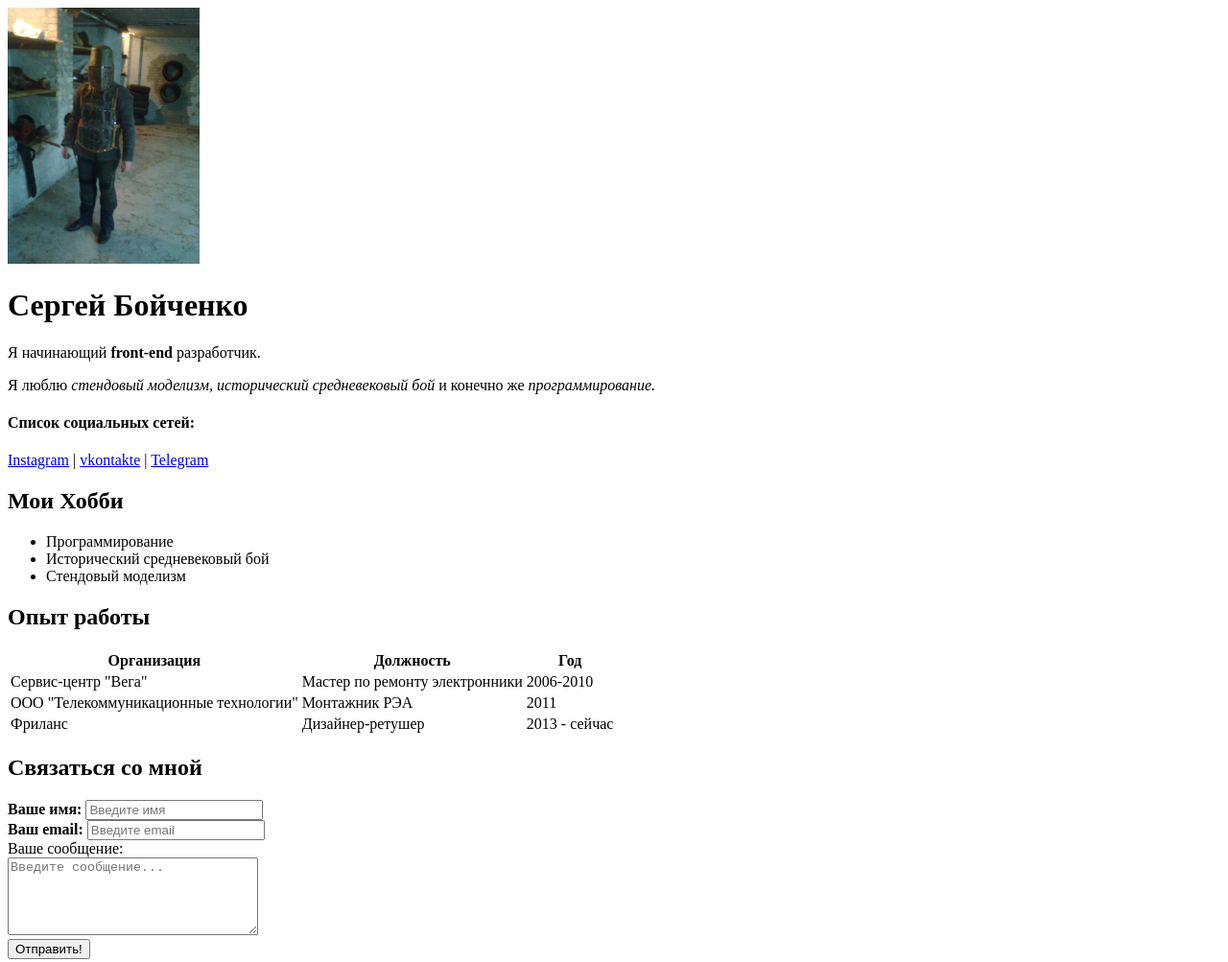
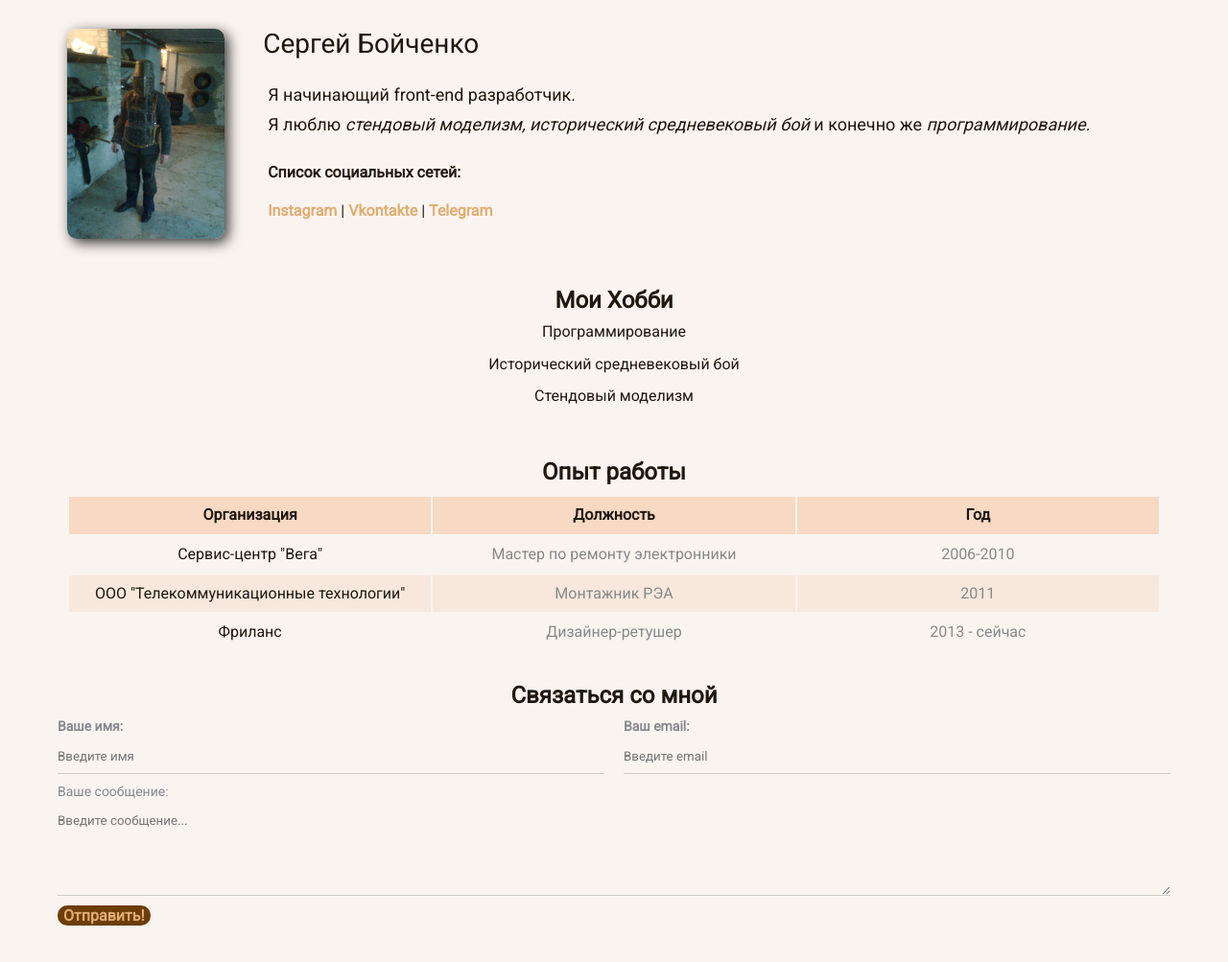
Before and after one commit to SergeyBojchenko/resume, a plain HTML site: page index.html in a window 1280 px wide. Shown: the whole page at 96% size. Drawn offline with Linux system fonts and the light colour scheme.

Commit message:
Add markup and styles

```diff
--- a/index.html
+++ b/index.html
@@ -10,44 +10,67 @@
     />
     <meta name="description" content="Это сайт-резюме Сергея Бойченко" />
     <title>Sergey Bojchenko resume</title>
+    <link rel="stylesheet" href="style.css" />
   </head>
 
   <body>
+    <div class="container">
+      <header class="card header">
+        <div class="header-img-container">
           <img
             src="./images/Зображення0165.jpg"
             alt="Сергей Бойченко фото"
             width="200px"
+            class="my-foto"
           />
+        </div>
 
-    <h1>Сергей Бойченко</h1>
+        <div class="about-me">
+          <h1 class="about-me-heading">Сергей Бойченко</h1>
 
-    <p>Я начинающий <strong> front-end </strong> разработчик.</p>
-    <p>
-      Я люблю <em>стендовый моделизм, исторический средневековый бой</em> и
+          <p class="about-me-text">Я начинающий front-end разработчик.</p>
+          <p class="about-me-text">
+            Я люблю
+            <em>стендовый моделизм, исторический средневековый бой</em> и
             конечно же <em>программирование.</em>
           </p>
 
-    <h4>Список социальных сетей:</h4>
 
-    <a href="https://www.instagram.com/sergey_bojchenko/" target="_blank"
+        <div class="social-networks-container">
+          <h4 class="social-networks-heading">Список социальных сетей:</h4>
+
+          <a
+            href="#"
+            target="_blank"
+            class="link"
             >Instagram</a
           >
           |
-    <a href="https://vk.com/a287585672" target="_blank">vkontakte</a>
+          <a href="#" target="_blank" class="link"
+            >Vkontakte</a
+          >
           |
-    <a href="https://t.me/Kalinkur" target="_blank">Telegram</a>
+          <a href="#" target="_blank" class="link"
+            >Telegram</a
+          >
+        </div>
+        </div>
+      </header>
 
+      <div class="card my-hobby">
         <h2>Мои Хобби</h2>
 
-    <ul>
+        <ul class="list">
           <li>Программирование</li>
           <li>Исторический средневековый бой</li>
           <li>Стендовый моделизм</li>
         </ul>
+      </div>
 
+      <div class="card work-experience">
         <h2>Опыт работы</h2>
 
-    <table>
+        <table class="table">
           <thead>
             <tr>
               <th>Организация</th>
@@ -74,23 +97,29 @@
             </tr>
           </tbody>
         </table>
+      </div>
 
+
+
+        <div class="form">
+        <form action="">
           <h2>Связаться со мной</h2>
 
-    <form action="">
-      <div>
+          <div class="form-row">
+          <div class="form-group">
             <label for="name"><strong>Ваше имя:</strong></label>
             <input type="text" id="name" placeholder="Введите имя" />
           </div>
 
-      <div>
+          <div class="form-group">
             <label for="email"><strong>Ваш email:</strong></label>
             <input type="email" id="email" placeholder="Введите email" />
           </div>
+          </div>
 
-      <div>
+          <div class="form-group">
             <label for="message">Ваше сообщение:</label>
-        <br />
+
             <textarea
               id="message"
               cols="30"
@@ -98,8 +127,11 @@
               placeholder="Введите сообщение..."
             ></textarea>
             </div>
+          </div>
 
-      <input type="submit" name="" id="" value="Отправить!" />
+          <input type="submit" name="" id="" value="Отправить!" class="btn" />
         </form>
+
+    </div>
   </body>
 </html>
--- /dev/null
+++ b/style.css
@@ -0,0 +1,272 @@
+@import url('https://fonts.googleapis.com/css2?family=Roboto&display=swap');
+
+html {
+    box-sizing: border-box;
+}
+
+*,
+*::before,
+*::after {
+    box-sizing: inherit;
+}
+
+body {
+    background: #faf4f0;
+    color: #1e180f;
+    font-family: roboto, sans-serif;
+    font-weight: 400;
+    font-size: 16px;
+    line-height: 1.17;
+}
+
+img {
+    display: block;
+    width: 100%;
+    height: auto;
+}
+
+h1,
+h2,
+h3,
+p {
+    margin: 0px;
+}
+
+ul {
+    list-style: none;
+    padding-inline-start: 0px;
+    margin-top: 0;
+    margin-bottom: 0;
+}
+
+li {
+    padding: 0;
+    margin: 0;
+}
+
+a {
+    text-decoration: none;
+}
+
+
+
+.container {
+    max-width: 1200px;
+    padding-right: 20px;
+    padding-left: 20px;
+    margin: 20px auto;
+}
+
+.card {
+    padding: 10px;
+    margin-bottom: 20px;
+}
+
+.header {
+    display: flex;
+    padding-bottom: 20px;
+}
+
+
+
+.header-img-container {
+    width: 200px;
+}
+
+/* .images-avatar {
+    width: 200px;
+} */
+
+.my-foto {
+    border-radius: 10px;
+    box-shadow: 4px 4px 14px rgba(0, 0, 0, 0.8);
+}
+
+.about-me {
+    text-align: left;
+    width: 100%;
+    margin-left: 40px;
+}
+
+.about-me-heading {
+    width: 100%;
+    padding-bottom: 20px;
+    font-family: roboto, sans-serif;
+    font-size: 28px;
+    font-weight: 400;
+}
+
+.about-me-text {
+    width: 100%;
+    padding: 5px;
+    font-family: roboto, sans-serif;
+    font-size: 18px;
+    font-weight: 400;
+    color: 86898f;
+}
+
+.social-networks-container {
+   padding: 5px;
+}
+
+.link, .btn {
+    margin: 5px 0px;
+    color:#e0ad72;
+    font-family: inherit;
+    font-size: inherit;
+    font-weight: 700;
+    border: none;
+    transition: color 0.5s, transform 0.5s;
+}
+
+.link:active,
+.btn:active {
+    color: #6d3d07;
+}
+
+.link:visited,
+.btn:visited {
+    color: #ddc2a2;
+}
+
+.link:hover,
+.btn:hover {
+    color: #eb8a1c;
+    transform: scale(1.1, 1.1);
+}
+
+ .btn {
+    font-weight: 700;
+    border-radius: 10px;
+    background-color: #6d3d07;
+}
+
+.my-hobby {
+    /* background: rgb(245, 165, 191); */
+}
+
+.work-experience {
+/* background: lightseagreen; */
+}
+
+h2 {
+    text-align: center;
+    margin-bottom: 10px;
+}
+
+.list {
+    text-align: center;
+}
+
+.list li {
+    margin-bottom: 15px;
+}
+
+.table {
+    width: 100%;
+    text-align: center;
+}
+
+.table thead {
+    background: #f8d9c3;
+}
+
+.table thead tr th {
+    width: 33%;
+    padding: 10px;
+}
+
+.table tbody td {
+    padding: 10px;
+}
+
+.table tbody td:nth-child(2), .table tbody td:nth-child(3) {
+    color: rgb(136, 138, 138);
+}
+
+.table tbody tr:nth-child(even) {
+    background: #f8e7dc;
+}
+
+.form h2 {
+    text-align: center;
+}
+
+.form-row {
+    display: flex;
+    margin-bottom: 10px;
+}
+
+.form-row .form-group {
+    margin-right: 20px;
+    width: 50%;
+}
+
+.form-row .form-group:last-child {
+    margin-right: 0;
+}
+
+
+.form-group label {
+    display: block;
+    font-size: 14px;
+    color: #86898f;
+}
+
+.form-group input,
+.form-group textarea {
+    width: 100%;
+    box-sizing: border-box;
+    border: none;
+    background: transparent;
+    border-bottom: 1px solid #ccc;
+    color: #000;
+    padding: 15px 0 10px;
+    outline: none;
+    font-family: inherit;
+}
+
+@media screen and (max-width: 650px) {
+
+   .card {
+        text-align: center;
+   }
+
+    .header {
+        display: block;
+        padding: 0;
+    }
+
+    .header-img-container {
+        margin-bottom: 30px;
+    }
+
+    .header-img-container,
+    .social-networks-container {
+        margin-right: auto;
+        margin-left: auto;
+    }
+
+    .about-me {
+        margin-left: 0;
+    }
+
+    .about-me-heading,
+    .about-me-text {
+        text-align: center;
+    }
+
+    .social-networks-container {
+        text-align: center;
+    }
+
+    .form-row {
+        display: block;
+    }
+
+    .form-row .form-group {
+        width: 100%;
+        margin-right: 0;
+        margin-bottom: 10px;
+    }
+}
```
Lines whose indentation alone changed are shown as unchanged.
